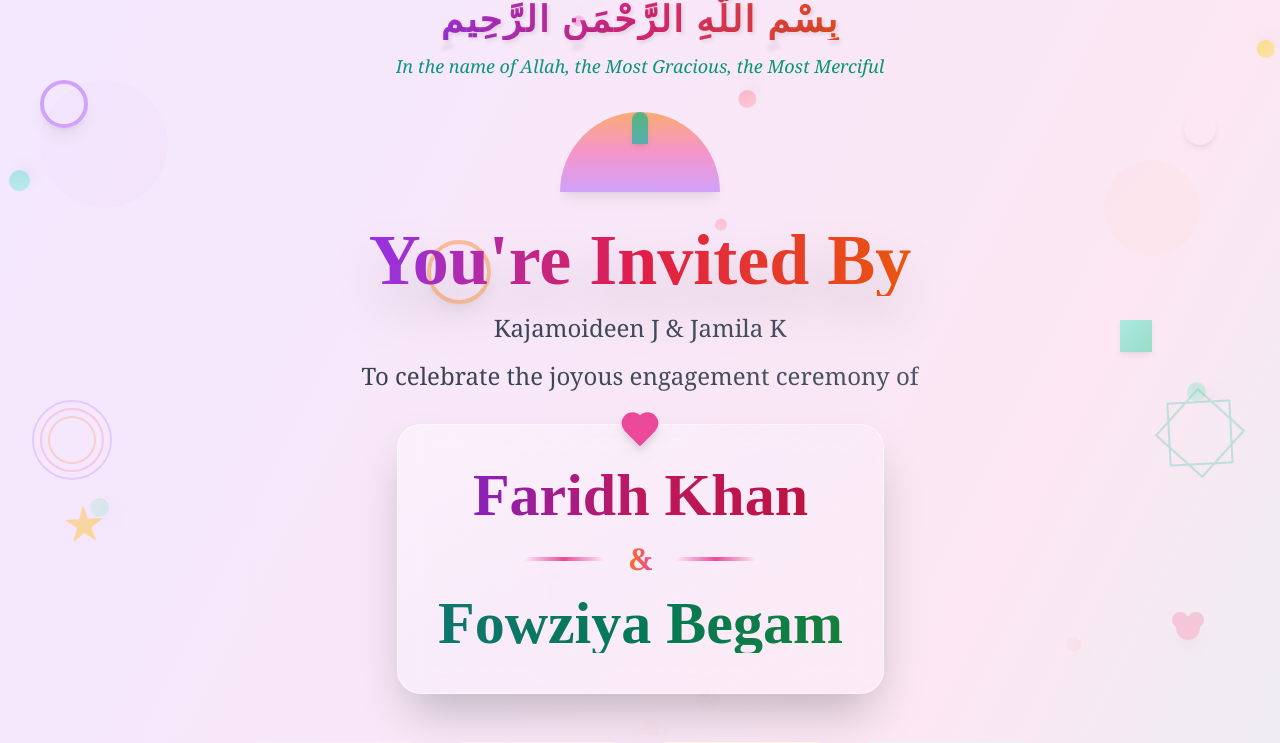
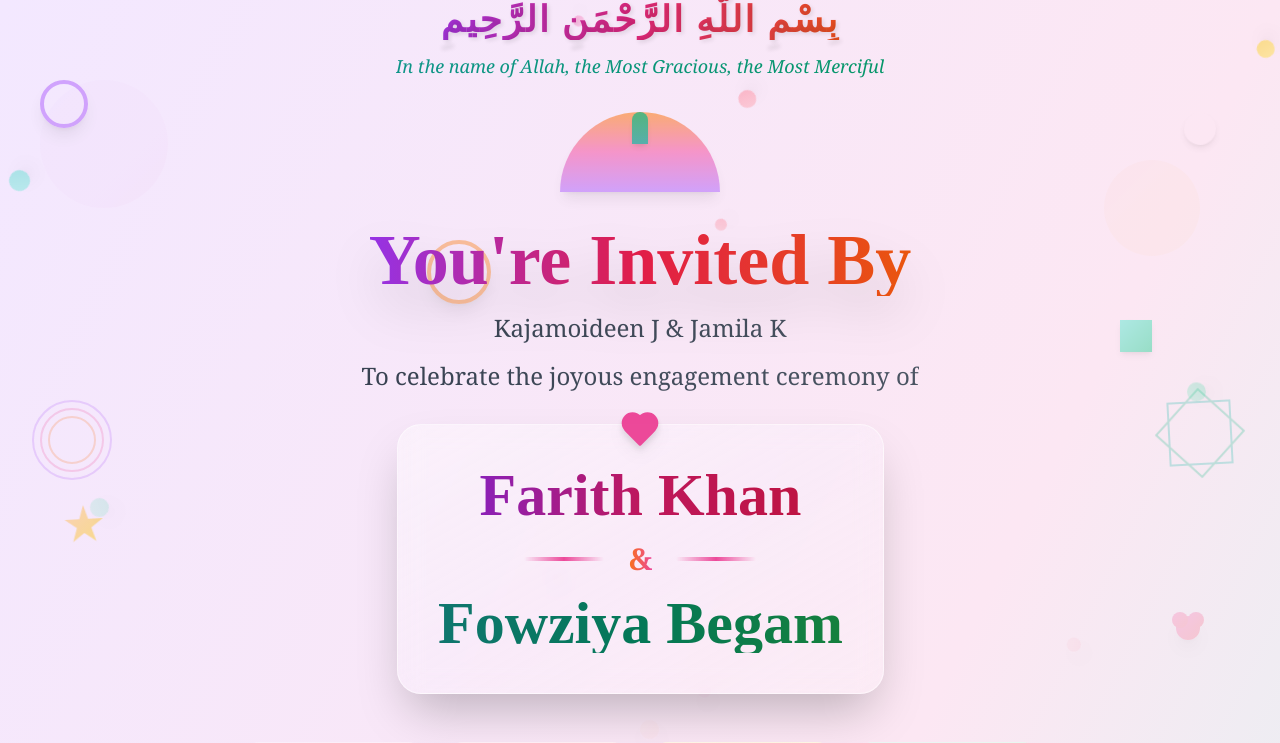
Before and after one commit to LAKSHMINARASIMMALU/jubair, a React (Vite) app: page / in a window 1280 px wide. Shown: the top 743 px of the page. Built offline with nearby package versions, Linux system fonts and the light colour scheme.

Commit message:
Update App.tsx

```diff
--- a/src/App.tsx
+++ b/src/App.tsx
@@ -56,7 +56,7 @@ Kajamoideen J & Jamila K
             </div>
 
             <h2 className="text-4xl md:text-6xl font-bold bg-gradient-to-r from-purple-700 via-pink-700 to-rose-700 bg-clip-text text-transparent mb-3 elegant-font">
-              Faridh Khan
+              Farith Khan
             </h2>
             <div className="flex items-center justify-center my-4">
               <div className="w-20 h-1 bg-gradient-to-r from-transparent via-pink-500 to-transparent rounded-full"></div>
```
